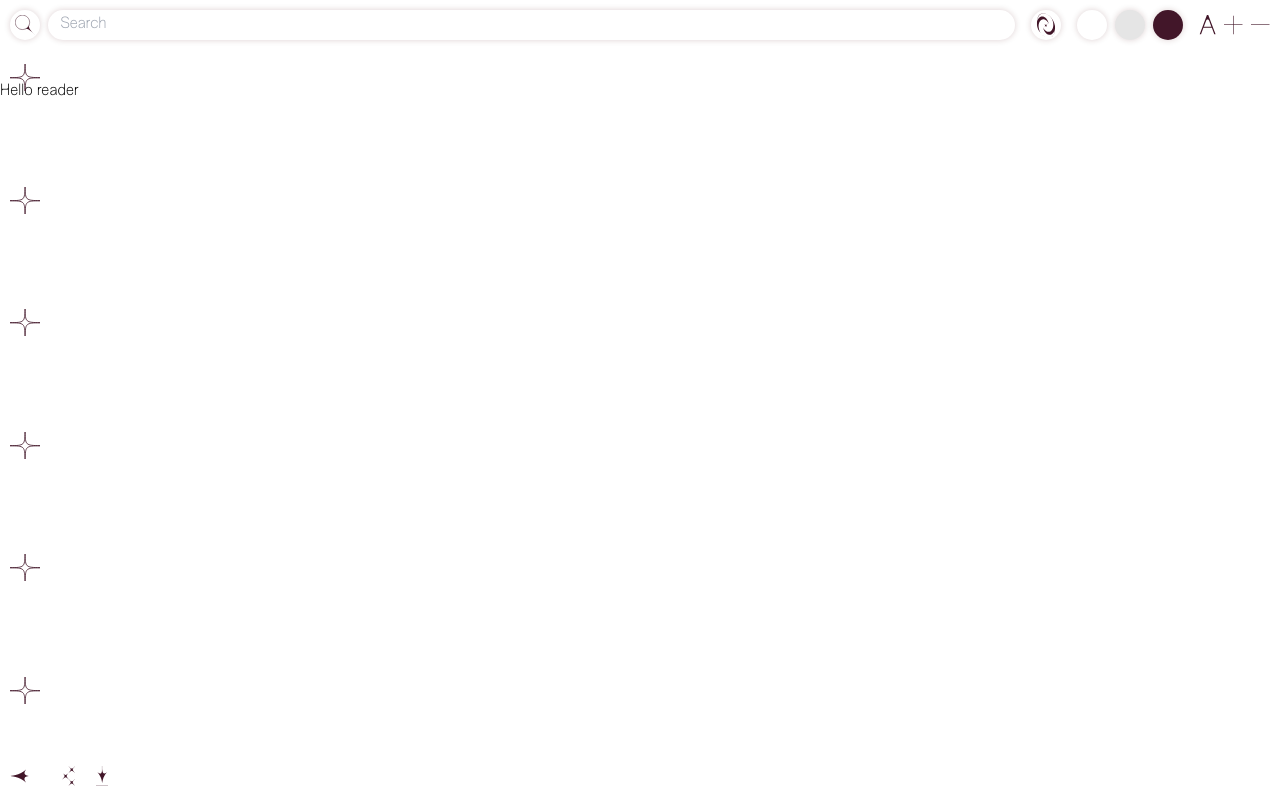
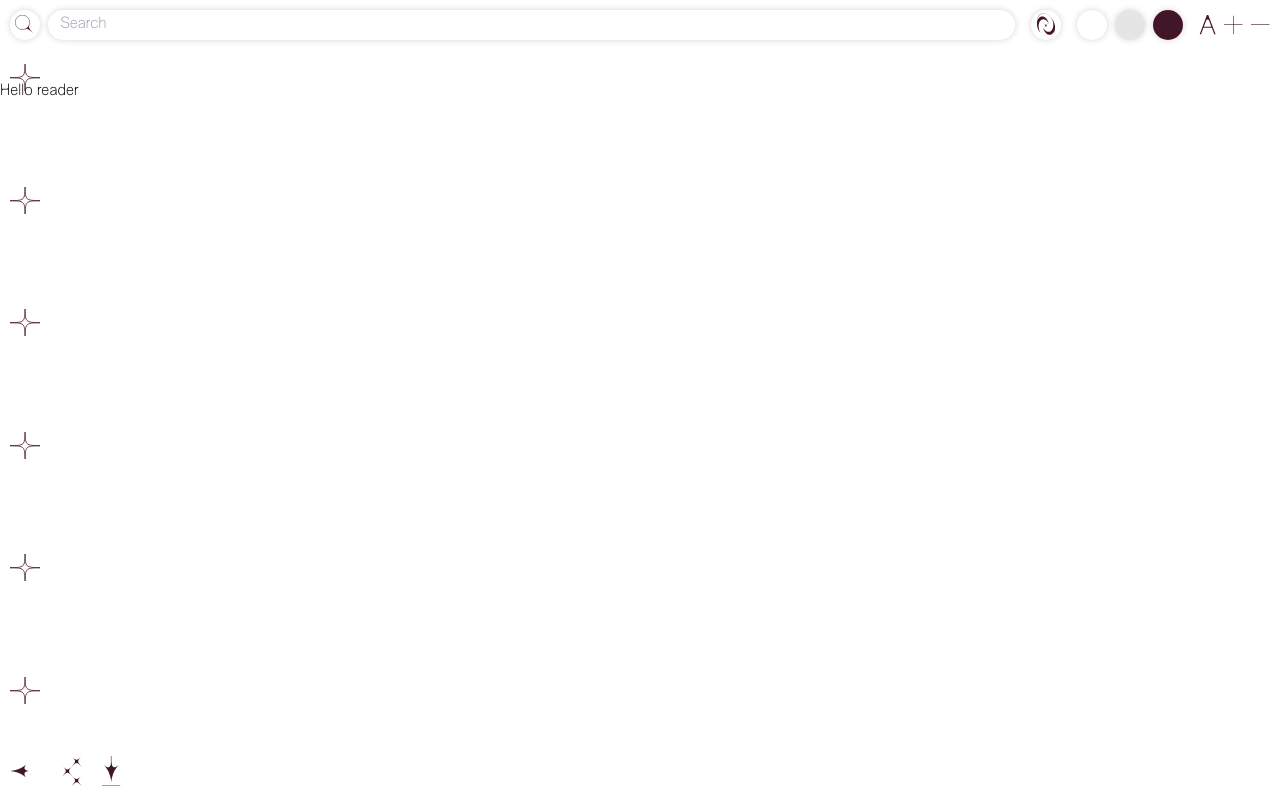
Before and after one commit to antiantivirus/fae-online-reader, a Next.js app: page / in a window 1280 px wide. Built offline with nearby package versions, Linux system fonts and the light colour scheme.

Commit message:
increase size of icons on desktop in bottom nav

```diff
--- a/components/icons/back.tsx
+++ b/components/icons/back.tsx
@@ -11,11 +11,6 @@ export default function Back() {
       className="fill-primary"
       height={14}
     >
-      <style>
-        {
-          ".st0,.st1{fill:none;stroke:#000;stroke-width:.3;stroke-miterlimit:10}.st1{stroke:#1d1d1b}.st2{fill:#1d1d1b}"
-        }
-      </style>
       <path d="M31.9 6.8H18.6c-8.3-1-2.1-6.8-2.1-6.8C9.3 6.7 0 6.9 0 6.9s9.3.2 16.4 6.9c0 0-6.1-5.8 2.1-6.8h13.4c.1 0 .1 0 .1-.1s0-.1-.1-.1z" />
     </svg>
   );
--- a/components/icons/download.tsx
+++ b/components/icons/download.tsx
@@ -8,7 +8,8 @@ export default function Download() {
       x={0}
       y={0}
       viewBox="0 0 13.1 21.3"
-      className="h-[30px] fill-primary lg:h-5"
+      height={30}
+      className="fill-primary"
     >
       <style>
         {
@@ -40,7 +41,7 @@ export default function Download() {
         d="M6.6 6.6V.1"
         style={{
           fill: "none",
-          strokeWidth: 0.2,
+          strokeWidth: 0.4,
           strokeLinecap: "round",
           strokeLinejoin: "round",
           strokeMiterlimit: 10,
--- a/components/icons/share.tsx
+++ b/components/icons/share.tsx
@@ -8,7 +8,7 @@ export default function Share() {
       x={0}
       y={0}
       viewBox="0 0 15.1 22.8"
-      height={20}
+      height={30}
       className="fill-primary"
     >
       <style>
```
